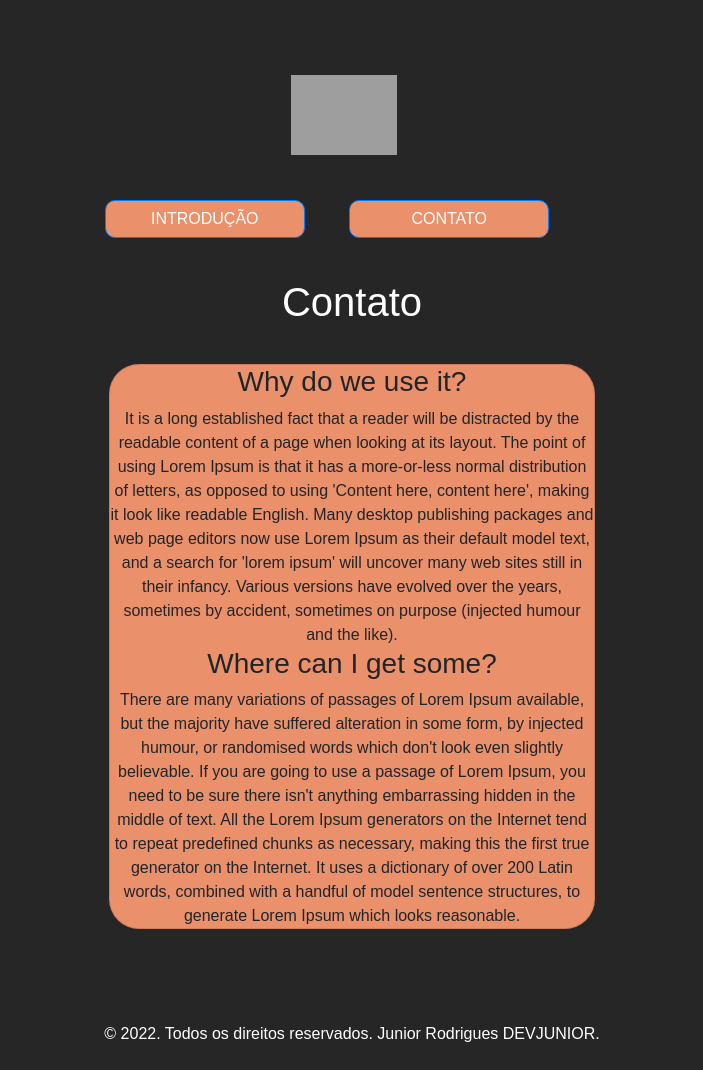
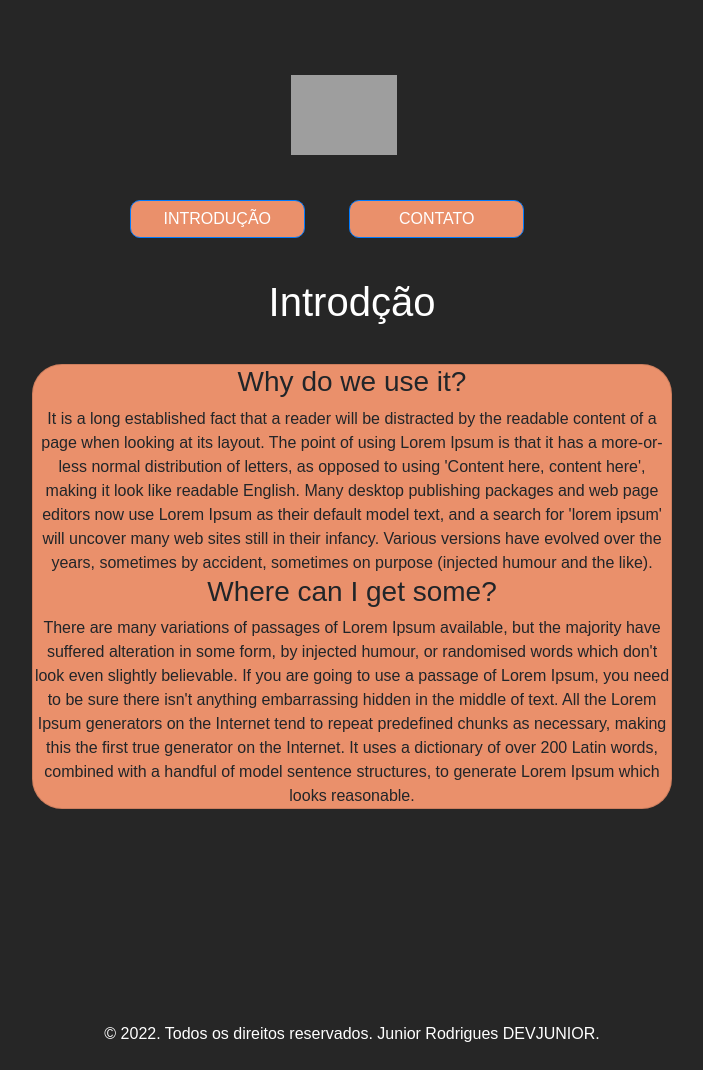
Before and after one commit to juninnzx21/hitdig, a PHP site: page /log/ in a window 1280 px wide. Shown: the whole page, without its empty margins (288-991 px from the left). Run offline with PHP 8.4, Linux system fonts and the light colour scheme; some libraries are stand-ins or nearby versions; some web fonts are replaced; grey boxes are pictures that could not be loaded.

Commit message:
correcao

```diff
--- a/contato.php
+++ b/contato.php
@@ -42,7 +42,7 @@ include './host.php'
         max-height: 300%;
         margin-top: 30px;
         margin-bottom: auto;
-        width: 38%;
+        width: 50%;
         max-width:100%;
         background-color: #EA906B !important;
     }
@@ -74,7 +74,7 @@ include './host.php'
         font-size: 100%;
         margin:0px 5px 0px 5px;
         background-color: #EA906B;
-        width: 18%;
+        width: 14%;
         border-radius: 10px;
     }
 
@@ -157,7 +157,7 @@ include './host.php'
                             <textarea name="Menssagem"  class="input1 form-control is-valid" id="validationServer02" placeholder="Menssagen*" value="" required></textarea>
                         </div class="form-row">
                         <div class=" container justify-content-center py-3">
-                            <button class="input6">Contato</button>
+                            <button class="input6">ENVIAR</button>
                         <div>
                         </div>
                     </div>
--- a/index.php
+++ b/index.php
@@ -45,7 +45,7 @@ include './host.php'
         max-height: 300%;
         margin-top: 30px;
         margin-bottom: auto;
-        width: 38%;
+        width: 50%;
         max-width:100%;
         background-color: #EA906B !important;
     }
@@ -55,7 +55,7 @@ include './host.php'
         margin-left: 10px;
         margin-right: 30px;
         background-color: #EA906B;
-        width: 200px;
+        width: 14%;
         border-radius: 10px;
     }
 
@@ -108,7 +108,7 @@ include './host.php'
 
 
         <div class="ww text-white text-center">
-          <h1>Contato</h1>
+          <h1>Introdção</h1>
         </div>
 
        <section>
```
